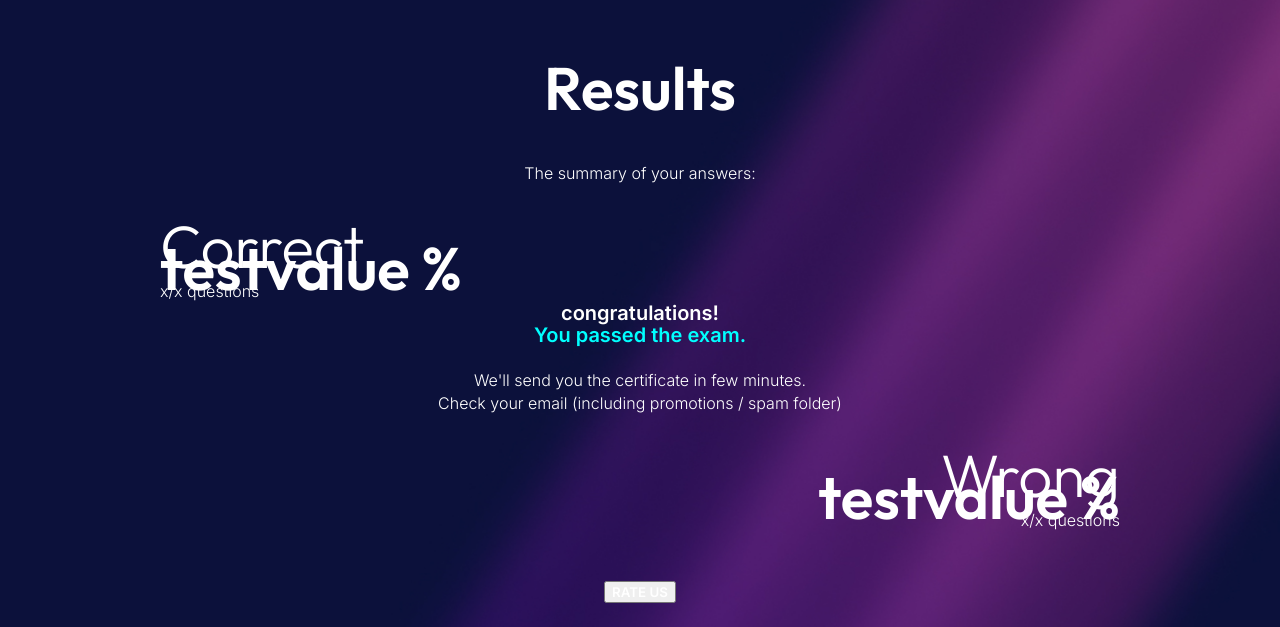
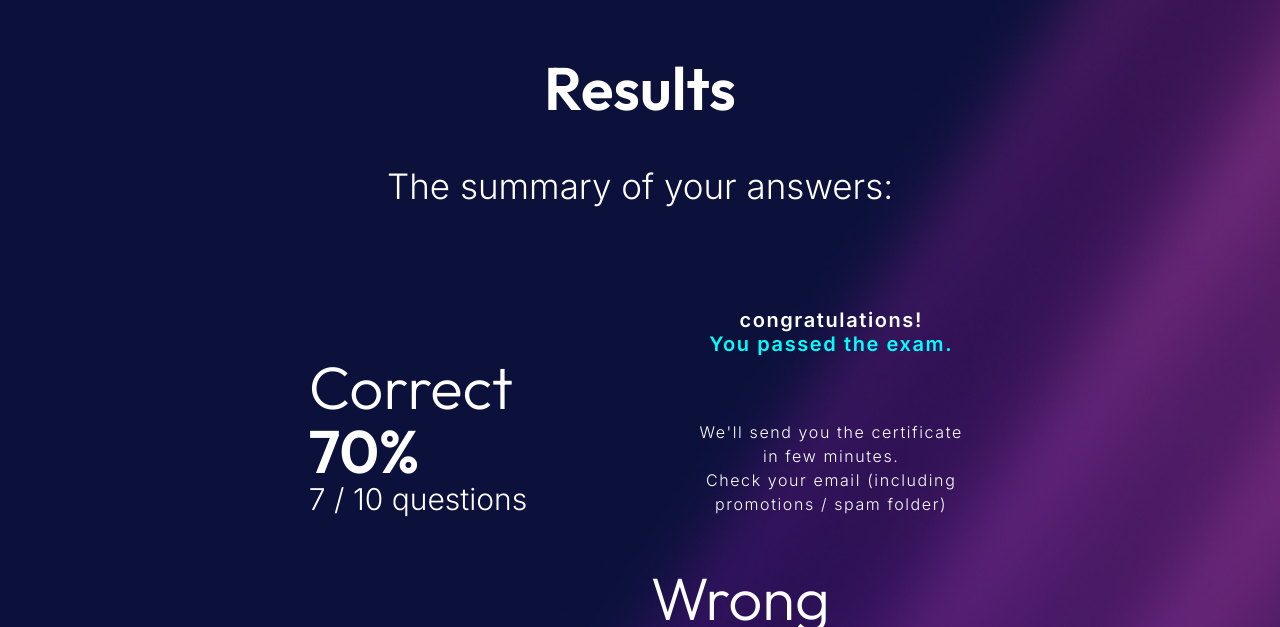
Before and after one commit to ChemZ99/Build-week-1, a plain HTML site: page results.html in a window 1280 px wide. Shown: the part 118-745 px from the top of the page. Drawn offline with Linux system fonts and the light colour scheme.

Commit message:
results function + minor changes on html and CSS

```diff
--- /dev/null
+++ b/ResultsFeature.js
@@ -0,0 +1,33 @@
+const globalResults = [true, true, true, true, true, true, true, false, false, false];
+
+// dichiaro l array con i risultati e gli applico dei valori per testare la funzione
+
+const truePercentTarget = document.getElementById("truePercent");
+const trueCounterTarget = document.getElementById("trueCounter");
+const falsePercentTarget = document.getElementById("falsePercent");
+const falseCounterTarget = document.getElementById("falseCounter");
+
+// seleziono tutti gli elementi che devo andare a modificare con i valori ottenuti nella pagina
+
+const globalResultsDisplay = function (resultsArr) {
+  let trueresults = 0;
+  let falseresults = 0;
+  for (i = 0; i < resultsArr.length; i++) {
+    if (resultsArr[i] === true) {
+      trueresults++;
+    } else {
+      falseresults++;
+    }
+  }
+  console.log(trueresults);
+  console.log(falseresults);
+  let truesum = (trueresults / resultsArr.length) * 100;
+  let falsesum = (falseresults / resultsArr.length) * 100;
+  console.log(truesum, "%");
+  console.log(falsesum, "%");
+  truePercentTarget.innerText = `${truesum}%`;
+  falsePercentTarget.innerText = `${falsesum}%`;
+  trueCounterTarget.innerText = `${trueresults} / ${resultsArr.length} questions`;
+  falseCounterTarget.innerText = `${falseresults} / ${resultsArr.length} questions`;
+};
+globalResultsDisplay(globalResults);
--- a/results.html
+++ b/results.html
@@ -12,6 +12,7 @@
     <header>
       <img class="imgLogo" src="./assets/epicode_logo.png" alt="epicode logo" />
     </header>
+    <article id="questionPlace"></article>
     <!-- header con solo il logo dentro in cima alla pagina -->
     <main>
       <div>
@@ -21,8 +22,8 @@
       <section class="centered sectionSpace">
         <div class="sectionElement left">
           <h3 class="xxl outfit">Correct</h3>
-          <p class="bold xxl outfit">testvalue %</p>
-          <p class="inter questionsize">x/x questions</p>
+          <p id="truePercent" class="bold xxl outfit">testvalue %</p>
+          <p id="trueCounter" class="inter questionsize">x/x questions</p>
         </div>
         <div class="centered sectionElement enclosure">
           <h4 class="description bold small2 inter">congratulations!</h4>
@@ -33,8 +34,8 @@
         </div>
         <div class="sectionElement right">
           <h3 class="xxl outfit">Wrong</h3>
-          <p class="bold xxl outfit">testvalue %</p>
-          <p class="inter questionsize">x/x questions</p>
+          <p id="falsePercent" class="bold xxl outfit">testvalue %</p>
+          <p id="falseCounter" class="inter questionsize">x/x questions</p>
         </div>
       </section>
     </main>
@@ -47,5 +48,6 @@
     <!-- footer contenente il singolo bottone rate us per passare alla pagina di valutazione -->
 
     <script src="./script.js"></script>
+    <script src="ResultsFeature.js"></script>
   </body>
 </html>
--- a/style.css
+++ b/style.css
@@ -105,6 +105,8 @@ h1 {
 
 .small2 {
   font-size: 20px;
+}
+
 .xl {
   font-size: 23px;
 }
@@ -128,6 +130,7 @@ h1 {
 
 .sectionElement {
   display: inline-block;
+  line-height: 4rem;
 }
 
 .questionsize {
@@ -151,12 +154,14 @@ h1 {
 }
 
 .sectionSpace {
-  padding-top: 15rem;
-  padding-bottom: 15rem;
+  padding-top: 3rem;
+  padding-bottom: 2rem;
 }
 
 .enclosure {
   max-width: 280px;
+}
+
 .paddingTitle {
   padding: 0px 0px 30px 0px;
 }
```
